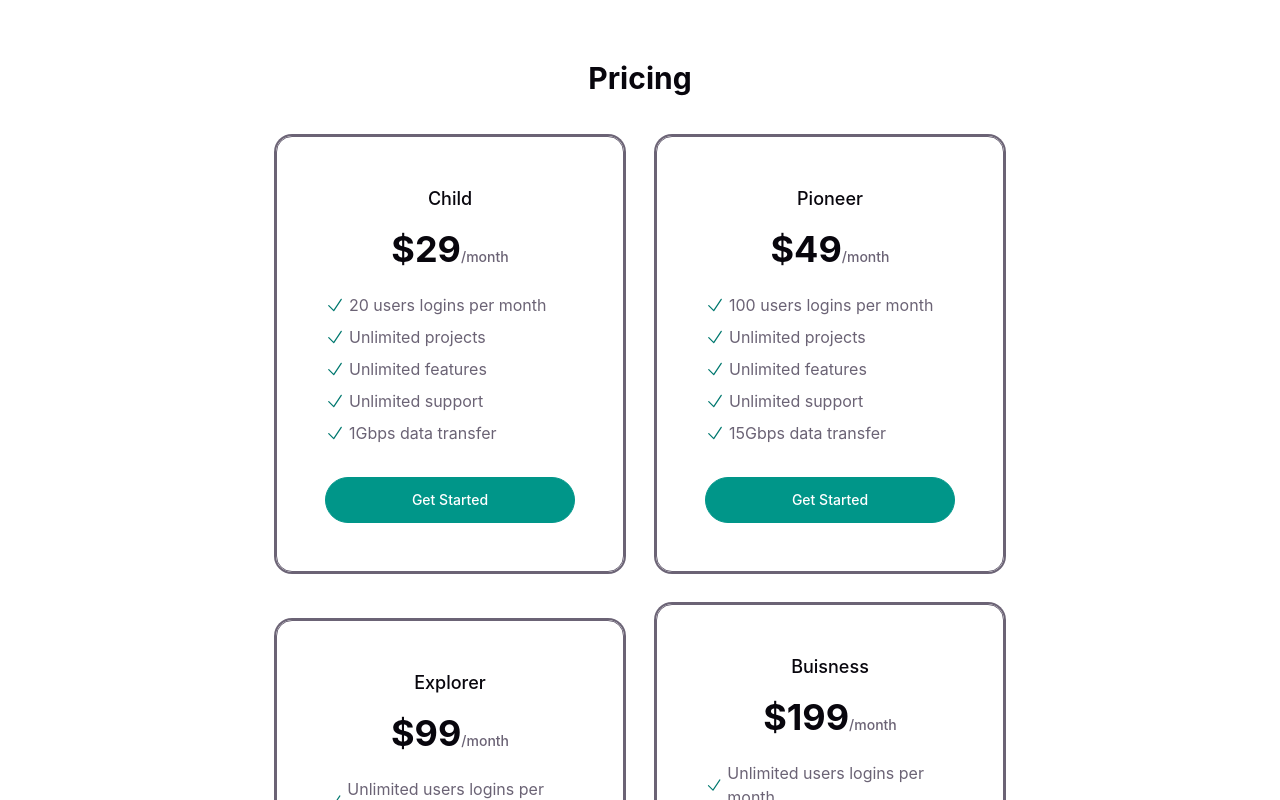
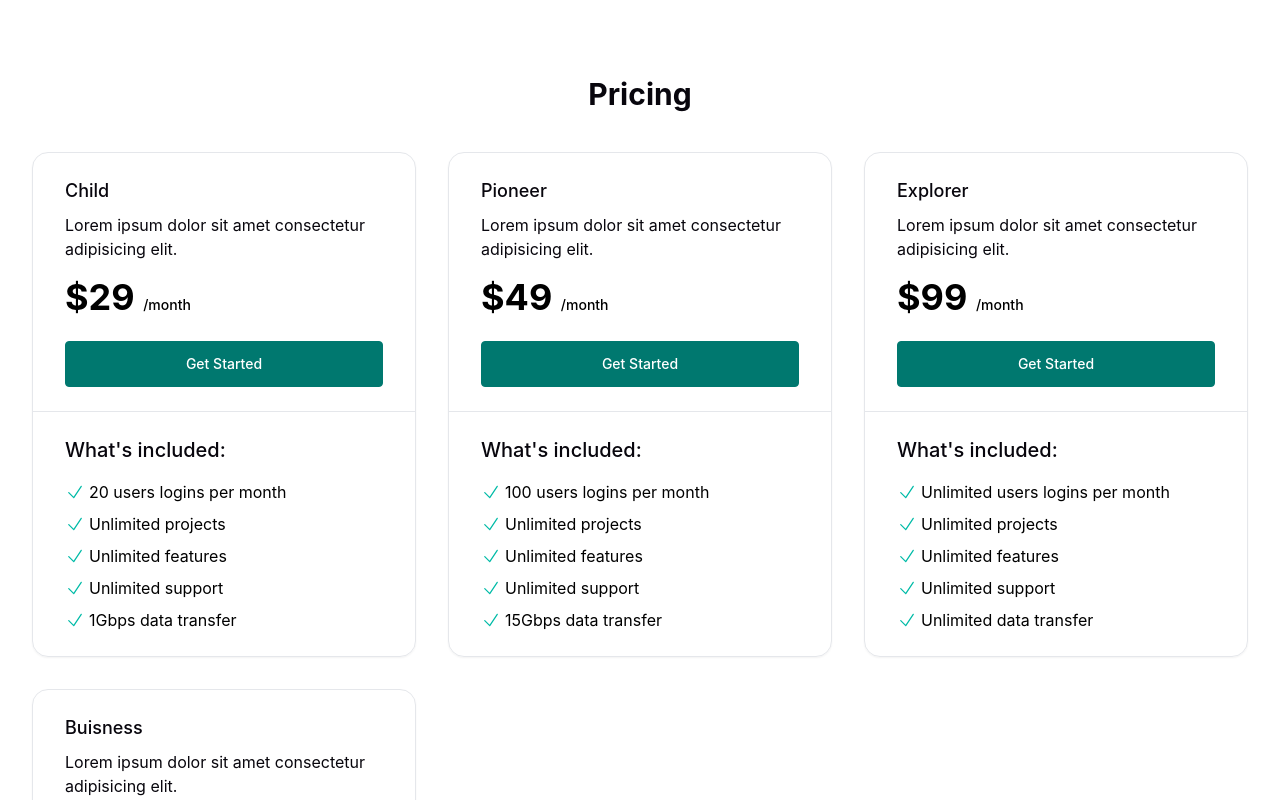
Before and after one commit to Fauzansyz/frontend-react-js, a React (Vite) app: page / in a window 1280 px wide. Shown: the part 1080-1880 px from the top of the page. Built offline with nearby package versions, Linux system fonts and the light colour scheme.

Commit message:
modify pricing card and section

```diff
--- a/src/components/hero/HeroSection.jsx
+++ b/src/components/hero/HeroSection.jsx
@@ -8,7 +8,7 @@ export default function HeroSection() {
         <div class="mx-auto max-w-prose text-center">
           <h1 class="text-4xl font-normal font-[800] text-[var(--text-h)] sm:text-6xl font-(family-name:--inter)">
             Understand user flow and
-            <strong class="text-teal-400"> increase </strong>
+            <strong class="text-teal-500"> increase </strong>
             conversions
           </h1>
     <BadgesComponents />
--- a/src/components/pricing/PricingSection.jsx
+++ b/src/components/pricing/PricingSection.jsx
@@ -1,42 +1,52 @@
 export default function PricingSection({data}){
   return (
     <>
-    <div className="mx-auto max-w-3xl px-8 py-10 sm:px-4 sm:py-12 lg:px-5">
+    <div class="max-w-7xl px-7 py-8 sm:px-6 sm:py-12 lg:px-8 lg:py-16">
     <div className="text-center p-10">
     <h2 className="text-3xl font-bold font-(family-name:--inter) text-[var(--text-h)]">Pricing</h2>
     </div>
-      <div className="grid grid-cols-1 gap-4 sm:grid-cols-2 sm:items-center md:gap-8">
+      <div class="grid grid-cols-1 gap-4 sm:grid-cols-2 sm:items-stretch md:grid-cols-3 md:gap-8">
     {data.map((item, index) => (
-      <div key={index} className="rounded-2xl border hover:border-teal-600 focus:border-teal-600 focus:ring-teal-700 active:border-teal-600 hover:shadow-lg transition ring-2 hover:ring-teal-700 active:ring-teal-700 duration-300 p-6 sm:order-last sm:px-8 lg:p-12">
-          <div className="text-center">
-            <h2 className="text-lg font-medium text-[var(--text-h)]">
+
+<div class="divide-y divide-gray-200 rounded-2xl border border-gray-200 shadow-xs">
+          <div class="p-6 sm:px-8">
+            <h2 class="text-lg font-medium text-[var(--text-h)]">
       {item.name}
-              <span className="sr-only">Plan</span>
+              <span class="sr-only">Plan</span>
             </h2>
 
-            <p className="mt-2 sm:mt-4">
-              <strong className="text-3xl font-bold text-[var(--text-h)] sm:text-4xl">{item.pricing}</strong>
+            <p class="mt-2 text-pretty text-[var(--text-h)]">
+              Lorem ipsum dolor sit amet consectetur adipisicing elit.
+            </p>
 
-              <span className="text-sm font-medium text-[var(--text)]">/month</span>
+            <p class="mt-2 sm:mt-4">
+              <strong class="text-3xl font-bold text-[var(--text)] sm:text-4xl"> {item.pricing} </strong>
+
+              <span class="text-sm font-medium text-[var(--text)]">/month</span>
             </p>
+
+            <a class="mt-4 block rounded-sm border border-teal-700 bg-teal-700 px-12 py-3 text-center text-sm font-medium text-white hover:bg-transparent hover:text-indigo-600 sm:mt-6" href="#">
+              Get Started
+            </a>
           </div>
 
-          <ul class="mt-6 space-y-2">
-    {item.feature.map((items, index) => (
-            <li key={index} className="flex items-center gap-1">
-              <svg xmlns="http://www.w3.org/2000/svg" fill="none" viewBox="0 0 24 24" stroke-width="1.5" stroke="currentColor" className="size-5 text-teal-700">
-                <path stroke-linecap="round" stroke-linejoin="round" d="M4.5 12.75l6 6 9-13.5"></path>
-              </svg>
+          <div class="p-6 sm:px-8">
+            <p class="text-lg font-medium text-[var(--text-h)] sm:text-xl">What's included:</p>
 
-              <span className="text-[var(--text)]">{items}</span>
-            </li>
-     ))
-    }
+            <ul class="mt-2 space-y-2 sm:mt-4">
+      {item.feature.map((feature, index) => (
+
+              <li class="flex items-center gap-1">
+                <svg xmlns="http://www.w3.org/2000/svg" fill="none" viewBox="0 0 24 24" stroke-width="1.5" stroke="currentColor" class="size-5 text-teal-500">
+                  <path stroke-linecap="round" stroke-linejoin="round" d="M4.5 12.75l6 6 9-13.5"></path>
+                </svg>
+
+                <span class="text-[var(--text)]">{feature}</span>
+              </li>
+      ))}
+
             </ul>
-
-          <a href="#" className="mt-8 block rounded-full border border-teal-600 bg-teal-600 px-12 py-3 text-center text-sm font-medium text-white hover:bg-teal-700 hover:ring-1 hover:ring-teal-700">
-            Get Started
-          </a>
+          </div>
         </div>
     ))}
       </div>
--- a/src/index.css
+++ b/src/index.css
@@ -1,7 +1,12 @@
 @import "tailwindcss";
 
 :root {
-  --text: #6b6375;
+
+  /*Color theme*/
+  --color-primary: #408A71;
+  --color-secondary: #285A48;
+  --color-onPrimary: #091413;
+  --color-onSecondary: #B0E4CC;
   --text-h: #08060d;
   --bg: #fff;
   --border: #e5e4e7;
@@ -38,6 +43,12 @@
 
 @media (prefers-color-scheme: dark) {
   :root {
+
+    /*Color theme*/
+    --color-primary: #408A71;
+    --color-secondary: #285A48;
+    --color-onPrimary: #091413;
+    --color-onSecondary: #B0E4CC;
     --text: #9ca3af;
     --text-h: #f3f4f6;
     --bg: #16171d;
```
